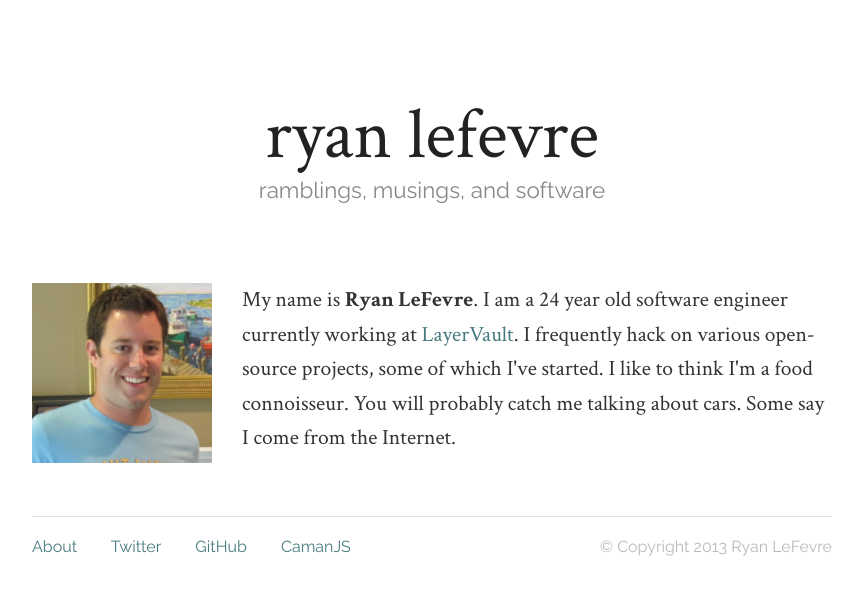
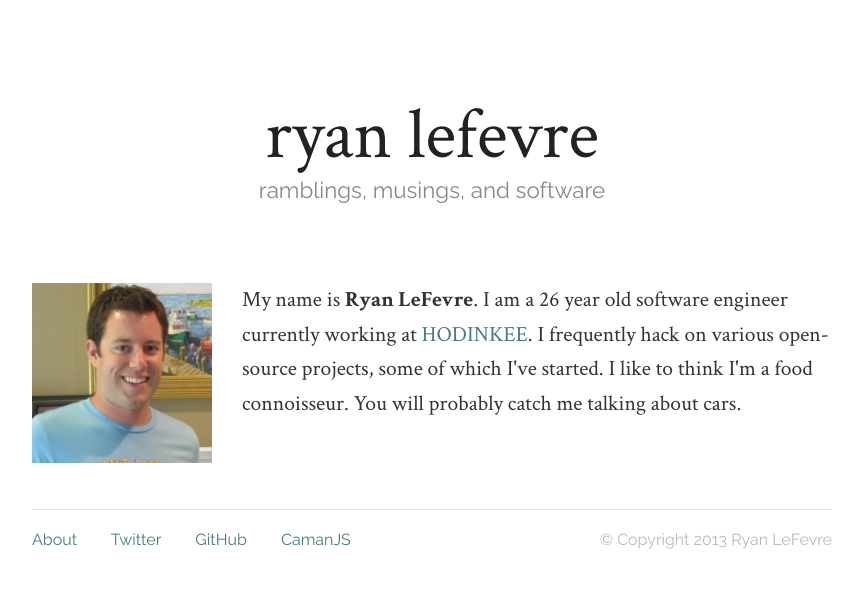
Before and after one commit to meltingice/meltingice.net, a Jekyll site: the page built from about/index.html, in a window 1280 px wide. Shown: the top 595 px of the page, without its empty margins (208-1071 px from the left). Built offline with Jekyll 4.4.1, drawn with Linux system fonts in a browser that asks for light colours; Markdown is read by kramdown in place of the engine named in the settings.

```diff
--- a/about/index.html
+++ b/about/index.html
@@ -7,6 +7,6 @@ title: About
   <img src="/images/profile.jpg">
 </div>
 
-<p>My name is <b>Ryan LeFevre</b>. I am a 24 year old software engineer currently working at <a href="http://layervault.com">LayerVault</a>. I frequently hack on various open-source projects, some of which I've started. I like to think I'm a food connoisseur. You will probably catch me talking about cars. Some say I come from the Internet.</p>
+<p>My name is <b>Ryan LeFevre</b>. I am a 26 year old software engineer currently working at <a href="https://www.hodinkee.com">HODINKEE</a>. I frequently hack on various open-source projects, some of which I've started. I like to think I'm a food connoisseur. You will probably catch me talking about cars.</p>
 
 <div class="Clear"></div>
--- a/sass/main.scss
+++ b/sass/main.scss
@@ -48,6 +48,10 @@ body {
       }
     }
 
+    img {
+      max-width: 100%;
+    }
+
     .Share {
       margin-top: 9px;
     }
--- a/stylesheets/main.css
+++ b/stylesheets/main.css
@@ -37,7 +37,7 @@ h1, h2, h3, h4, h5, h6, p {
 
 /* line 14, ../sass/type.scss */
 a {
-  color: #487b7f;
+  color: #487B7F;
   text-decoration: none;
 }
 /* line 18, ../sass/type.scss */
@@ -290,13 +290,13 @@ blockquote p {
 /* Literal.String */
 /* line 28, ../sass/pygments.scss */
 .na {
-  color: teal;
+  color: #008080;
 }
 
 /* Name.Attribute */
 /* line 29, ../sass/pygments.scss */
 .nb {
-  color: #0086b3;
+  color: #0086B3;
 }
 
 /* Name.Builtin */
@@ -309,7 +309,7 @@ blockquote p {
 /* Name.Class */
 /* line 31, ../sass/pygments.scss */
 .no {
-  color: teal;
+  color: #008080;
 }
 
 /* Name.Constant */
@@ -322,7 +322,7 @@ blockquote p {
 /* Name.Decorator */
 /* line 33, ../sass/pygments.scss */
 .ni {
-  color: purple;
+  color: #800080;
 }
 
 /* Name.Entity */
@@ -355,13 +355,13 @@ blockquote p {
 /* Name.Namespace */
 /* line 38, ../sass/pygments.scss */
 .nt {
-  color: navy;
+  color: #000080;
 }
 
 /* Name.Tag */
 /* line 39, ../sass/pygments.scss */
 .nv {
-  color: teal;
+  color: #008080;
 }
 
 /* Name.Variable */
@@ -476,19 +476,19 @@ blockquote p {
 /* Name.Builtin.Pseudo */
 /* line 58, ../sass/pygments.scss */
 .vc {
-  color: teal;
+  color: #008080;
 }
 
 /* Name.Variable.Class */
 /* line 59, ../sass/pygments.scss */
 .vg {
-  color: teal;
+  color: #008080;
 }
 
 /* Name.Variable.Global */
 /* line 60, ../sass/pygments.scss */
 .vi {
-  color: teal;
+  color: #008080;
 }
 
 /* Name.Variable.Instance */
@@ -502,7 +502,7 @@ blockquote p {
 body {
   margin: 0;
   padding: 0;
-  background-color: white;
+  background-color: #ffffff;
 }
 /* line 3, ../sass/index_page.scss */
 body.IndexPage .Post {
@@ -514,7 +514,7 @@ body.IndexPage .Post:last-child {
 }
 /* line 2, ../sass/single_page.scss */
 body.SinglePage #Content > h1 {
-  color: #487b7f;
+  color: #487B7F;
   padding: 20px 0;
 }
 /* line 8, ../sass/single_page.scss */
@@ -564,29 +564,33 @@ body.SinglePage .Post {
   padding: 10px 0;
 }
 /* line 51, ../sass/main.scss */
+#Content .Post img {
+  max-width: 100%;
+}
+/* line 55, ../sass/main.scss */
 #Content .Post .Share {
   margin-top: 9px;
 }
 
-/* line 57, ../sass/main.scss */
+/* line 61, ../sass/main.scss */
 .Profile {
   padding: 0 30px 0 0;
 }
-/* line 60, ../sass/main.scss */
+/* line 64, ../sass/main.scss */
 .Profile > img {
   width: 180px;
 }
 
-/* line 65, ../sass/main.scss */
+/* line 69, ../sass/main.scss */
 div.highlight {
   font-size: 15px;
 }
-/* line 68, ../sass/main.scss */
+/* line 72, ../sass/main.scss */
 div.highlight pre {
   padding: 5px 15px;
   border-left: 3px #e2e2e1 solid;
 }
-/* line 73, ../sass/main.scss */
+/* line 77, ../sass/main.scss */
 div.highlight code {
   font-family: "Source Code Pro", monospace;
 }
```
Also changed, not shown: _posts/2015-07-27-how-to-run-bittorrent-sync-on-aws.md (added, +121 -0 lines), images/post-images/how-to-run-bittorrent-sync-on-aws/1.png (added), images/post-images/how-to-run-bittorrent-sync-on-aws/10.png (added), images/post-images/how-to-run-bittorrent-sync-on-aws/2.png (added), images/post-images/how-to-run-bittorrent-sync-on-aws/3.png (added), images/post-images/how-to-run-bittorrent-sync-on-aws/4.png (added), images/post-images/how-to-run-bittorrent-sync-on-aws/5.png (added), images/post-images/how-to-run-bittorrent-sync-on-aws/6.png (added), images/post-images/how-to-run-bittorrent-sync-on-aws/7.png (added), images/post-images/how-to-run-bittorrent-sync-on-aws/8.png (added), images/post-images/how-to-run-bittorrent-sync-on-aws/9.png (added).
